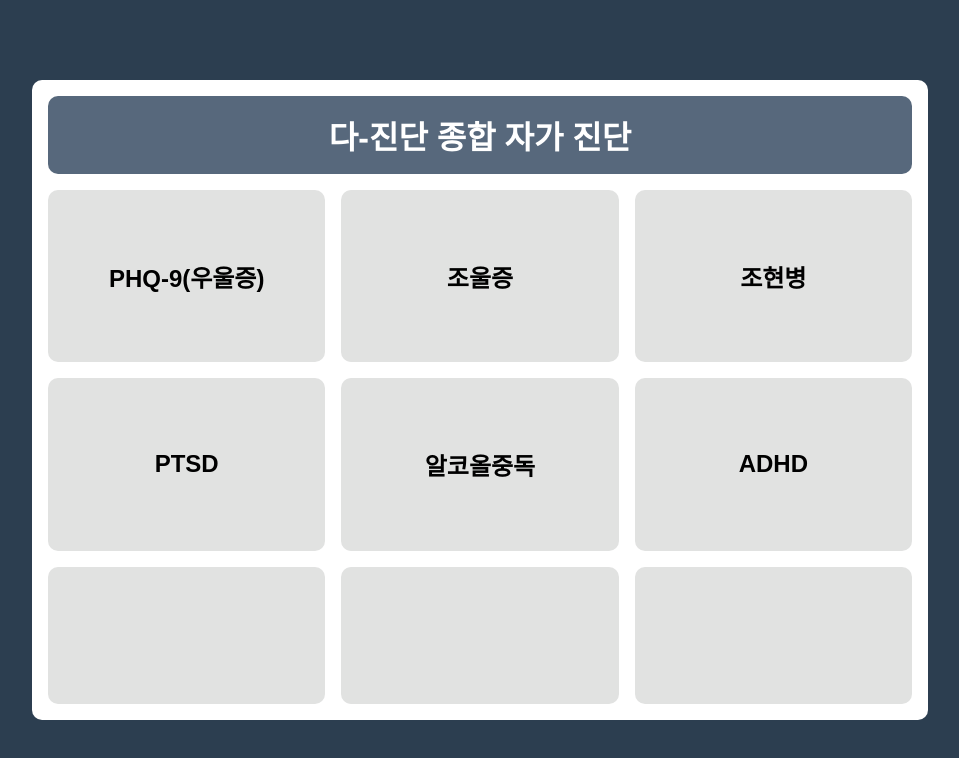
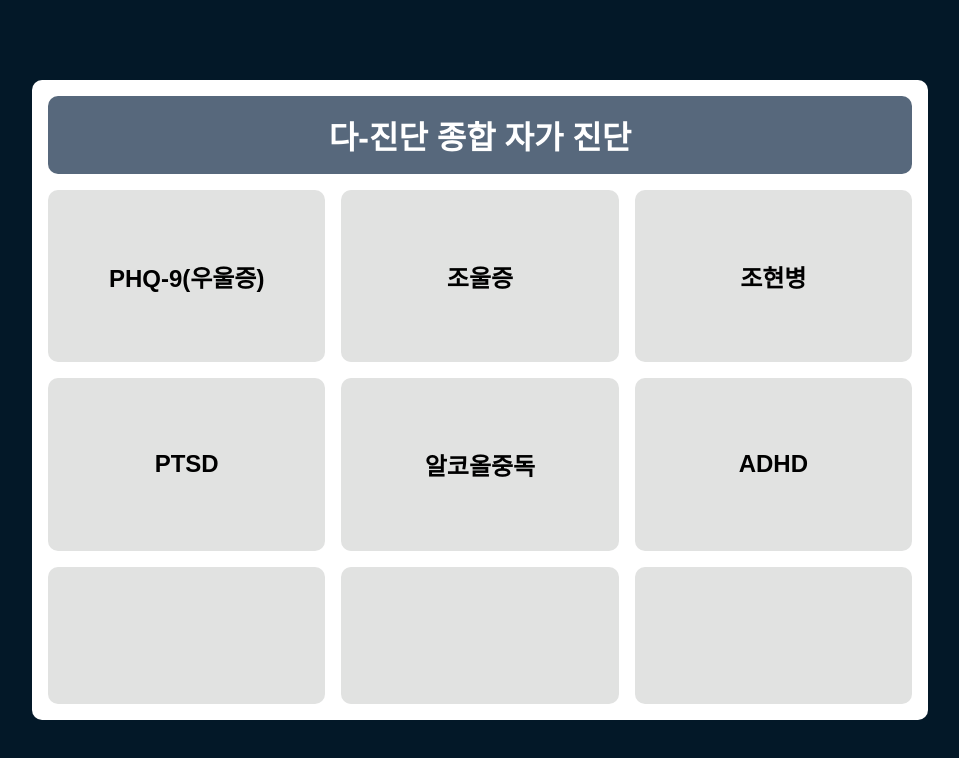
Before and after one commit to wnalsals123/Da-JinDan, a Vue app in the folder dajindan/: page / in a window 1280 px wide. Shown: the top 758 px of the page, without its empty margins (160-1119 px from the left). Built offline with nearby package versions, Linux system fonts and the light colour scheme.

Commit message:
백그라운드 색상변경

```diff
--- a/dajindan/src/App.vue
+++ b/dajindan/src/App.vue
@@ -24,7 +24,7 @@ body {margin: 0;}
   font-family: Avenir, Helvetica, Arial, sans-serif;
   -webkit-font-smoothing: antialiased;
   -moz-osx-font-smoothing: grayscale;
-  background-color: #2c3e50;
+  background-color: #031828;
   width: 100vw;
   height: 100vh;
   display: flex;
```
